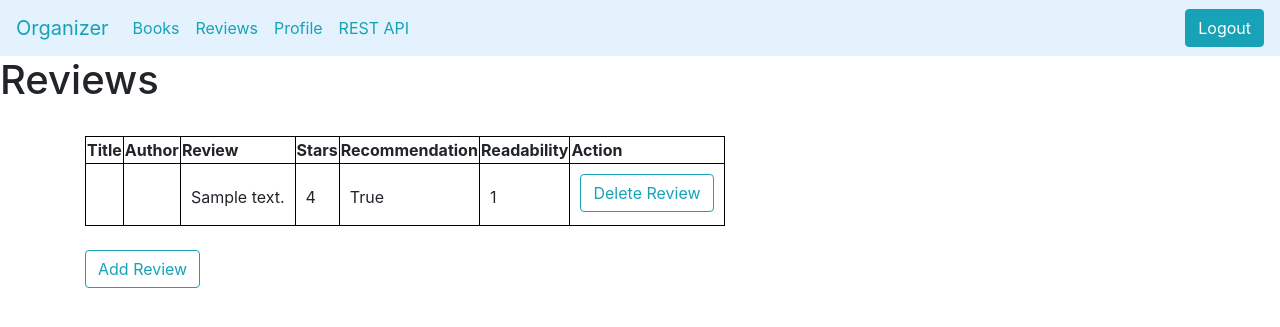
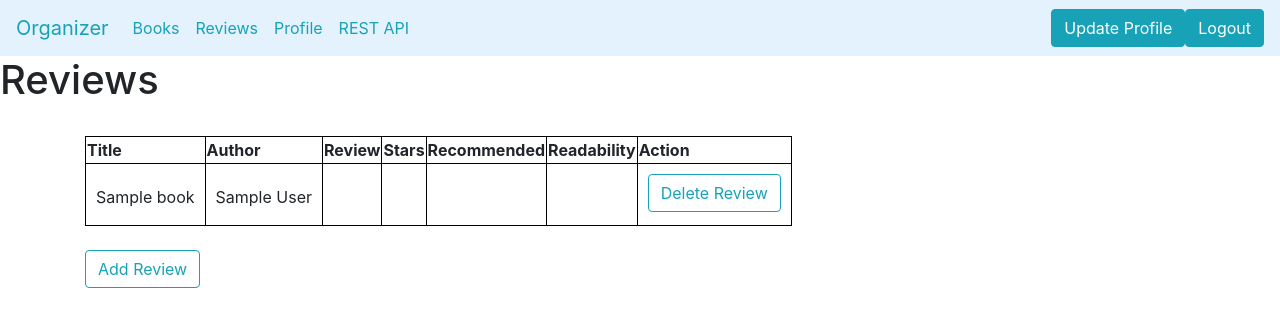
Before and after one commit to mhoshko/final_project, a Django app: page /reviews/ in a window 1280 px wide. Shown: the top 327 px of the page. Run offline with Django 3.2, Linux system fonts and the light colour scheme; a user stored in the database is signed in; tables that the repository leaves empty hold one stand-in row (values such as "Sample post"); some libraries are stand-ins or nearby versions.

Commit message:
added minor profile and dashboard

```diff
--- a/final_project/books/forms.py
+++ b/final_project/books/forms.py
@@ -12,14 +12,14 @@ class ReviewForm(ModelForm):
     description = forms.CharField(widget=forms.TextInput(attrs={'size': '1000'}))
     class Meta:
         model = Review
-        exclude = ['user', 'book']
+        exclude = ['user']
 
 class BookForm(ModelForm):
     title = forms.CharField(widget=forms.TextInput(attrs={'size': '100'}))
     author = forms.CharField(widget=forms.TextInput(attrs={'size': '50'}))
     class Meta:
         model = Book
-        exclude = ['review', 'user']
+        exclude = ['reviews', 'user']
 
 class AddBookForm(ModelForm):
     title = forms.ModelChoiceField(queryset=Book.objects.all().order_by('title'))
--- a/final_project/books/views.py
+++ b/final_project/books/views.py
@@ -1,4 +1,4 @@
-from django.shortcuts import render, redirect
+from django.shortcuts import render, redirect, get_object_or_404
 from django.http import HttpResponse, HttpResponseRedirect
 from django.contrib.auth.models import User
 from django.contrib.auth import authenticate, login, logout
@@ -17,19 +17,43 @@ def checkAuth(request):
         return False
 
 # Create your views here.
+@login_required(login_url='/login/')
 def home(request):
+    books_completed = Book.objects.select_related().filter(user=request.user, completed=True).count()
+    books_pending = Book.objects.select_related().filter(user=request.user, completed=False).count()
+    recommended = Review.objects.select_related().filter(user=request.user, recommendation=True).count()
+    not_recommended = Review.objects.select_related().filter(user=request.user, recommendation=False).count()
+    genres = list(Book.objects.select_related().filter(user=request.user).values_list('genre', flat=True))
+    #genres = list()
+    print(genres)
     context = {
+        "books_completed": books_completed,
+        "books_pending": books_pending,
+        "recommended": recommended,
+        "not_recommended": not_recommended,
+        "user": request.user,
+        "genres": genres,
         "is_user": checkAuth(request),
     }
     return render(request, 'index.html', context=context)
 
 @login_required(login_url='/login/')
 def reviews(request):
+    if (not BookGenre.objects.all()):
+        BookGenre.objects.create(genre="Romance")
+        BookGenre.objects.create(genre="Mystery")
+        BookGenre.objects.create(genre="Fantasy and Science Fiction")
+        BookGenre.objects.create(genre="Thrillers and Horror")
+        BookGenre.objects.create(genre="Young Adult")
+        BookGenre.objects.create(genre="Children's Fiction")
+        BookGenre.objects.create(genre="Inspirational, Self-Help, and Religious")
+        BookGenre.objects.create(genre="Biography, Autobiography, and Memoir")
     my_reviews = Review.objects.all()
-
+    my_books = Book.objects.all()
     context = {
         "is_user": checkAuth(request),
         "reviews": my_reviews,
+        "books": my_books,
     }
     return render(request, 'reviews.html', context=context)
 
@@ -43,9 +67,28 @@ def add_review(request):
         form_1 = BookForm(request.POST)
         form_instance = ReviewForm(request.POST)
         if(form_instance.is_valid() and form_1.is_valid()):
-            user = User.objects.get(id=request.user.id)
-            form_1.save(user=user)
-            form_instance.save(user=user)
+            description = form_instance.cleaned_data["description"]
+            stars = form_instance.cleaned_data["stars"]
+            recommendation = form_instance.cleaned_data["recommendation"]
+            readability = form_instance.cleaned_data["readability"]
+
+            #book = form_1
+            rev = Review.objects.create(user=request.user, description=description, stars=stars, recommendation=recommendation, readability=readability)
+
+            #user = User.objects.get(id=request.user.id)
+            title = form_1.cleaned_data["title"]
+            genre = form_1.cleaned_data["genre"]
+            author = form_1.cleaned_data["author"]
+            length = form_1.cleaned_data["length"]
+            completed = form_1.cleaned_data["completed"]
+            bk = Book.objects.create(user=request.user, title=title, genre=genre, author=author, length=length, completed=completed, reviews=rev)
+
+            #Review.book.set(form_1)
+            #Review.objects.filter(user=request.user, description=description).book.add(form_1)
+            #rev.book.add(bk.id)
+            # form_1.save(user=request.user)
+            # form_instance.book = form_1
+            # form_instance.save(user=request.user)
 
             return HttpResponseRedirect('../reviews')
     else:
@@ -74,6 +117,7 @@ def books(request):
         BookGenre.objects.create(genre="Inspirational, Self-Help, and Religious")
         BookGenre.objects.create(genre="Biography, Autobiography, and Memoir")
     val = request.GET.get('toggle_completed', 0)
+    print(val)
     if val != 0:
         book = Book.objects.get(id=val)
         book.completed = not book.completed
@@ -140,12 +184,51 @@ def add_book(request):
     return render(request, 'add_book.html', context=context)
 
 
+
 @login_required(login_url='/login/')
-def profile(request):
+def createProfile(request):
+    instance = get_object_or_404(UserProfile, user=request.user)
+    if request.method == "POST":
+        form_instance = ProfileForm(request.POST, request.FILES, instance=instance)
+        if(form_instance.is_valid()):
+            instance = form_instance.save(commit=False)
+            instance.user = request.user
+            username = instance.user.username
+            instance.save()
+            return redirect('profile', username=username)
+    else:
+        form_instance = ProfileForm()
     context = {
+        "form": form_instance,
         "is_user": checkAuth(request),
     }
-    return render(request, 'profile.html', context=context)
+    return render(request, 'createProfile.html', context=context)
+
+
+@login_required(login_url='/login/')
+def profile(request, username=None):
+    use_info = User.objects.get(username=username)
+    person = UserProfile.objects.get(user=request.user)
+    print(person.picture)
+    try:
+        user_info = User.objects.get(username=username)
+        if user_info == request.user:
+            is_personal_profile = True
+        else:
+            is_personal_profile = False
+        is_an_account = True
+        context = {
+            "is_user": checkAuth(request),
+            "user": request.user,
+            "username": username,
+            "is_an_account": is_an_account,
+            "user_info": user_info,
+            "is_personal_profile": is_personal_profile,
+        }
+        return render(request, 'profile.html', context=context)
+    except User.DoesNotExist:
+        return HttpResponseRedirect("/")
+
 
 
 def join(request):
--- a/final_project/final_project/settings.py
+++ b/final_project/final_project/settings.py
@@ -15,7 +15,7 @@ import os
 # Build paths inside the project like this: os.path.join(BASE_DIR, ...)
 BASE_DIR = os.path.dirname(os.path.dirname(os.path.abspath(__file__)))
 TEMPLATES_DIR = os.path.join(BASE_DIR, "templates")
-STATIC_DIR = os.path.join(BASE_DIR, "static")
+STATIC_DIR = os.path.join(BASE_DIR, "final_project/static/books")
 
 
 # Quick-start development settings - unsuitable for production
@@ -125,3 +125,7 @@ STATIC_URL = '/static/'
 STATICFILES_DIRS = [
     STATIC_DIR
 ]
+
+MEDIA_ROOT = os.path.join(BASE_DIR, 'final_project/static/books')
+
+MEDIA_URL = '/media/'
--- a/final_project/final_project/urls.py
+++ b/final_project/final_project/urls.py
@@ -35,7 +35,9 @@ urlpatterns = [
     path('books/', views.books, name='books'),
     path('add_book/', views.add_book, name='add_book'),
     path('add_review/', views.add_review, name='add_review'),
-    path('profile/', views.profile, name='profile'),
+    # path('profile/', views.profile, name='profile'),
+    path('createProfile/', views.createProfile, name='createProfile'),
+    path('profile/<username>/', views.profile, name='profile'),
     path('api/v1/', include(router.urls)),
     path('api-auth/v1/', include('rest_framework.urls', namespace='rest_framework'))
 ]
--- a/final_project/static/JS/final_project.js
+++ b/final_project/static/books/JS/final_project.js
@@ -7,3 +7,5 @@ function closeDeleteModal(id) {
   $('#deleteModal').modal('hide');
   return true
 }
+
+let getImage = document.getElementsByClassName('profileImage');
--- a/final_project/templates/add_review.html
+++ b/final_project/templates/add_review.html
@@ -9,7 +9,7 @@
     {% include "navbar.html" %}
     <h1>Add a Review</h1>
     <div class="container">
-    <form action="{% url 'add_book' %}"  method="post">
+    <form action="{% url 'add_review' %}"  method="post">
     {% csrf_token %}
     <!-- <select name="item_id">
       {% for book in books %}
--- a/final_project/templates/books.html
+++ b/final_project/templates/books.html
@@ -14,7 +14,7 @@
     <div class="container">
     <div class = "col-small">
       <div class = "custom-control" "custom_checkbox">
-        <form action="/tasks/" method="POST">
+        <form action="/books/" method="POST">
           {% csrf_token %}
           {{ is_hidden.as_p }}
         </form>
@@ -34,7 +34,7 @@
           <td>{{ book.author }}</td>
           <td>{{ book.genre }}</td>
           <td>{{ book.length }}</td>
-          <td><a href="?toggle_completed={{task.id}}">
+          <td><a href="?toggle_completed={{book.id}}">
             {% if book.completed %}Yes{% else %}No{% endif %}
           </a></td>
           <td>
--- a/final_project/templates/navbar.html
+++ b/final_project/templates/navbar.html
@@ -8,10 +8,11 @@
   <li class="nav-item active">
     <a class="nav-item nav-link text-info"  href="{% url 'reviews' %}">Reviews</a>
   </li>
+  {% if is_user %}
   <li class="nav-item active">
-    <a class="nav-item nav-link text-info"  href="{% url 'profile' %}">Profile</a>
+    <a class="nav-item nav-link text-info"  href="/profile/{{ user.username }}">Profile</a>
   </li>
-
+  {% endif %}
   <li class="nav-item active">
     <a class="nav-item nav-link text-info" href="/api/v1/" target="_blank">REST API</a>
   </li>
@@ -19,6 +20,10 @@
 
   <ul class="navbar-nav">
   {% if is_user %}
+    <li class="nav-item active">
+    <a class="btn btn-info" href="{% url 'createProfile' %}" role="button">Update Profile</a>
+    </li>
+
     <li class="nav-item active">
     <a class="btn btn-info" href="{% url 'user_logout' %}" role="button">Logout</a>
     </li>
--- a/final_project/templates/reviews.html
+++ b/final_project/templates/reviews.html
@@ -25,20 +25,20 @@
         <th>Author</th>
         <th>Review</th>
         <th>Stars</th>
-        <th>Recommendation</th>
+        <th>Recommended</th>
         <th>Readability</th>
         <th>Action</th>
       </tr>
-      {% for review in reviews %}
+      {% for book in books %}
         <tr>
-          <td>{{ review.book.title }}</td>
-          <td>{{ review.book.author }}</td>
-          <td>{{ review.description }}</td>
-          <td>{{ review.stars }}</td>
-          <td>{{ review.recommendation }}</td>
-          <td>{{ review.readability }}</td>
+          <td>{{ book.title }}</td>
+          <td>{{ book.author }}</td>
+          <td>{{ book.reviews.description }}</td>
+          <td>{{ book.reviews.stars }}</td>
+          <td>{{ book.reviews.recommendation }}</td>
+          <td>{{ book.reviews.readability }}</td>
           <td>
-            <a href="#" class = "btn mb-2 btn-outline-info" onclick="confirmDeleteModal({{review.id}})">Delete Review</a>
+            <a href="#" class = "btn mb-2 btn-outline-info" onclick="confirmDeleteModal({{book.review.id}})">Delete Review</a>
           </td>
         </tr>
       {% endfor %}
--- a/final_project/templates/shared_links.html
+++ b/final_project/templates/shared_links.html
@@ -6,4 +6,4 @@
 
 {% load static %}
 <script src="{% static 'JS/final_project.js' %}"></script>
-<link rel="stylesheet" href='static/books/CSS/style.css' %}" />
+<link rel="stylesheet" href='../../static/books/CSS/style.css' %}" />
```
Also changed, not shown: final_project/books/models.py (+12 -13 lines), final_project/templates/createProfile.html (added, +33 -0 lines), final_project/templates/index.html (+68 -0 lines), final_project/templates/profile.html (+39 -0 lines), final_project/books/migrations/0001_initial.py, final_project/static/books/CSS/style.css (renamed from final_project/static/CSS/style.css), final_project/static/books/IMG_5935.JPG (added), final_project/static/books/static/books/IMG_5925.JPG (added).
